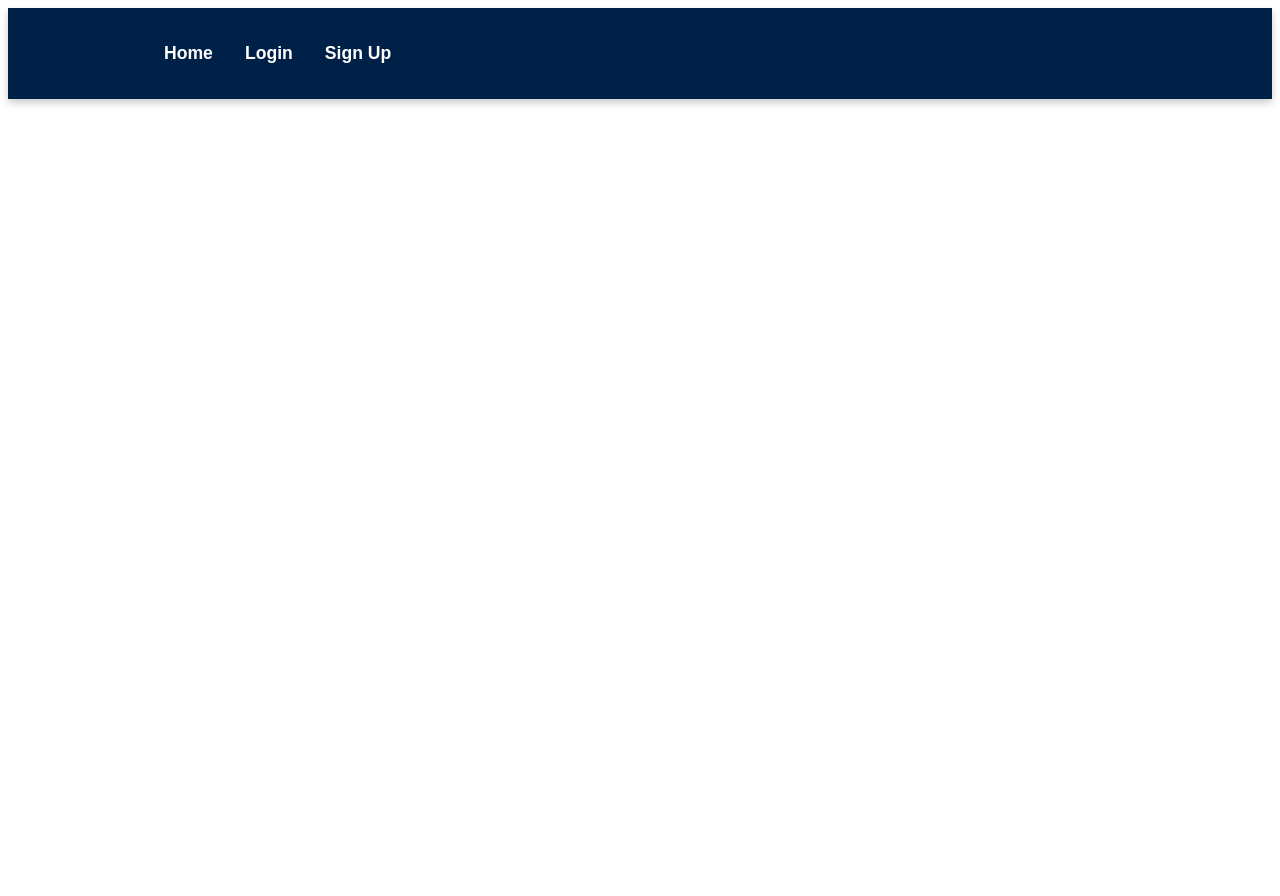
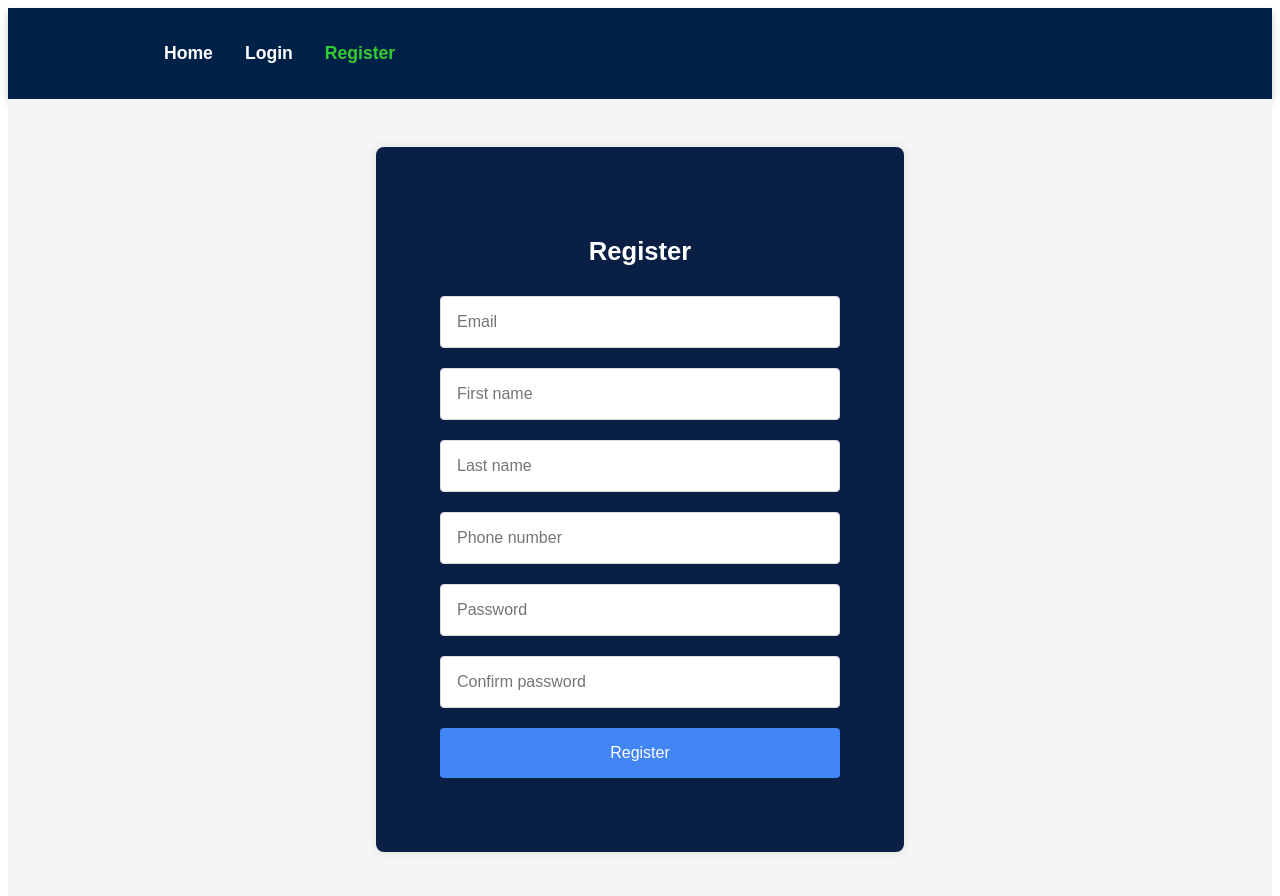
Before and after one commit to Pachara6411361/seniorProject, a React (Vite) app: page /register in a window 1280 px wide. Before the commit this address had no page. Shown: the top 896 px of the page. Before the commit the page ends 800 px from the top, so only its background shows below. Built offline with nearby package versions, Linux system fonts and the light colour scheme; no server answers.

Commit message:
integrate API in register page

```diff
--- a/src/App.jsx
+++ b/src/App.jsx
@@ -7,7 +7,7 @@ import HomePage from "./pages/HomePage.jsx";
 import LoginPage from "./pages/LoginPage.jsx";
 import ResumePage from "./pages/ResumePage.jsx";
 import SearchPage from "./pages/SearchPage.jsx";
-import SignUpPage from "./pages/SignUpPage.jsx";
+import RegisterPage from "./pages/RegisterPage.jsx";
 import UploadPage from "./pages/UploadPage.jsx";
 
 function App() {
@@ -18,7 +18,7 @@ function App() {
         <Routes>
           <Route path="/" element={<HomePage />} />
           <Route path="/login" element={<LoginPage />} />
-          <Route path="/signup" element={<SignUpPage />} />
+          <Route path="/register" element={<RegisterPage />} />
           <Route path="/upload" element={<UploadPage />} />
           <Route path="/resume" element={<ResumePage />} />
           <Route path="/search" element={<SearchPage />} />
--- a/src/Components/Navbar/Navbar.jsx
+++ b/src/Components/Navbar/Navbar.jsx
@@ -43,8 +43,8 @@ const Navbar = () => {
               <NavLink to="/login" activeStyle>
                 Login
               </NavLink>
-              <NavLink to="/signup" activeStyle>
-                Sign Up
+              <NavLink to="/register" activeStyle>
+                Register
               </NavLink>
             </>
           )}
--- a/src/configs/AppConfig.js
+++ b/src/configs/AppConfig.js
@@ -1,4 +1,7 @@
 // AppConfig.js
-export const AppConfig = {
+
+const AppConfig = {
   API_URL: import.meta.env.VITE_API_URL,
 };
+
+export default AppConfig;
--- /dev/null
+++ b/src/pages/RegisterPage.jsx
@@ -0,0 +1,187 @@
+// Signup.jsx
+import React, { useState } from "react";
+import { useAuth } from "../hooks/AuthContext";
+import { useNavigate } from "react-router-dom";
+import styled from "styled-components";
+import { useMediaQuery } from "react-responsive";
+import { registerJobSeeker } from "../services/ApiClient";
+
+const alphaRegex = /^[A-Za-z]+$/;
+
+const RegisterPage = () => {
+  const [email, setEmail] = useState("");
+  const [password, setPassword] = useState("");
+  const [firstName, setFirstName] = useState("");
+  const [lastName, setLastName] = useState("");
+  const [phoneNumber, setPhoneNumber] = useState("");
+  const [confirmPassword, setConfirmPassword] = useState("");
+  const [error, setError] = useState("");
+
+  const navigate = useNavigate();
+
+  // Media Queries
+  const isDesktopOrLaptop = useMediaQuery({ query: "(min-width: 1224px)" });
+  const isTabletOrMobile = useMediaQuery({ query: "(max-width: 1224px)" });
+
+  const handleRegister = async (e) => {
+    e.preventDefault();
+
+    if (!alphaRegex.test(firstName)) {
+      setError("First name must contain only alphabetic characters");
+      return;
+    } else if (!alphaRegex.test(lastName)) {
+      setError("Last name must contain only alphabetic characters");
+      return;
+    } else if (!/[A-Za-z]/.test(password)) {
+      setError("Password must contain at least one letter");
+      return;
+    } else if (!/\d/.test(password)) {
+      setError("Password must contain at least one number");
+      return;
+    } else if (password !== confirmPassword) {
+      setError("Passwords do not match");
+      return;
+    }
+
+    const payload = {
+      email: email,
+      password: password,
+      first_name: firstName,
+      last_name: lastName,
+      mobile_number: phoneNumber,
+    };
+
+    try {
+      const result = await registerJobSeeker(payload);
+      if (result.status_code == 201) {
+        navigate("/login");
+      } else if (result.status_code == 400) {
+        setError(result.status_message);
+        return;
+      }
+    } catch (error) {
+      console.error("Error registering user:", error.message);
+    }
+  };
+
+  return (
+    <FormContainer>
+      <Form onSubmit={handleRegister}>
+        <Title>Register</Title>
+        <Input
+          type="email"
+          placeholder="Email"
+          value={email}
+          onChange={(e) => setEmail(e.target.value)}
+          required
+        />
+        <Input
+          type="text"
+          minLength="2"
+          placeholder="First name"
+          value={firstName}
+          onChange={(e) => setFirstName(e.target.value)}
+          required
+        />
+        <Input
+          type="text"
+          minLength="2"
+          placeholder="Last name"
+          value={lastName}
+          onChange={(e) => setLastName(e.target.value)}
+          required
+        />
+        <Input
+          type="tel"
+          pattern="^\d{10,15}$"
+          placeholder="Phone number"
+          value={phoneNumber}
+          onChange={(e) => setPhoneNumber(e.target.value)}
+          required
+        />
+        <Input
+          type="password"
+          minLength="8"
+          placeholder="Password"
+          value={password}
+          onChange={(e) => setPassword(e.target.value)}
+          required
+        />
+        <Input
+          type="password"
+          placeholder="Confirm password"
+          value={confirmPassword}
+          onChange={(e) => setConfirmPassword(e.target.value)}
+          required
+        />
+        {error && <ErrorMessage>{error}</ErrorMessage>}
+        <Button type="submit">Register</Button>
+      </Form>
+    </FormContainer>
+  );
+};
+
+export default RegisterPage;
+
+const FormContainer = styled.div`
+  display: flex;
+  justify-content: center;
+  align-items: center;
+  height: 100vh;
+  padding: 20px;
+  background-color: #f5f5f5;
+  box-sizing: border-box;
+`;
+
+const Form = styled.form`
+  background: #0a1f44;
+  padding: 5vw;
+  border-radius: 8px;
+  box-shadow: 0px 0px 10px rgba(0, 0, 0, 0.1);
+  text-align: center;
+  width: 100%;
+  max-width: 400px;
+  min-width: 280px;
+`;
+
+const Title = styled.h2`
+  font-size: clamp(1.5rem, 2vw, 3rem);
+  margin-bottom: 1rem;
+`;
+
+const Input = styled.input`
+  width: 100%;
+  padding: 1rem;
+  margin: 10px 0;
+  border: 1px solid #ddd;
+  border-radius: 4px;
+  font-size: 1rem;
+  box-sizing: border-box;
+`;
+
+const Button = styled.button`
+  width: 100%;
+  padding: 1rem;
+  margin: 10px 0;
+  background-color: #4285f4;
+  color: white;
+  border: none;
+  border-radius: 4px;
+  font-size: 1rem;
+  cursor: pointer;
+  &:hover {
+    background-color: #357ae8;
+  }
+`;
+
+const ErrorMessage = styled.p`
+  color: red;
+  font-size: 0.9rem;
+  margin-top: 10px;
+`;
+
+const HelperText = styled.p`
+  margin-top: 1rem;
+  font-size: 0.9rem;
+  color: #555;
+`;
--- a/src/pages/SignUpPage.jsx
+++ /dev/null
@@ -1,127 +0,0 @@
-// Signup.jsx
-import React, { useState } from "react";
-import { useAuth } from "../hooks/AuthContext";
-import { useNavigate } from "react-router-dom";
-import styled from "styled-components";
-import { useMediaQuery } from "react-responsive";
-
-const SignUpPage = () => {
-  const [email, setEmail] = useState("");
-  const [password, setPassword] = useState("");
-  const [confirmPassword, setConfirmPassword] = useState("");
-  const [error, setError] = useState("");
-  const { signup } = useAuth();
-  const navigate = useNavigate();
-
-  // Media Queries
-  const isDesktopOrLaptop = useMediaQuery({ query: '(min-width: 1224px)' });
-  const isTabletOrMobile = useMediaQuery({ query: '(max-width: 1224px)' });
-
-  const handleSignup = (e) => {
-    e.preventDefault();
-
-    if (password !== confirmPassword) {
-      setError("Passwords do not match");
-      return;
-    }
-
-    signup(email, password);
-    navigate("/home");
-  };
-
-  return (
-    <FormContainer>
-      <Form onSubmit={handleSignup}>
-        <Title>Sign Up</Title>
-        <Input
-          type="email"
-          placeholder="Email"
-          value={email}
-          onChange={(e) => setEmail(e.target.value)}
-          required
-        />
-        <Input
-          type="password"
-          placeholder="Password"
-          value={password}
-          onChange={(e) => setPassword(e.target.value)}
-          required
-        />
-        <Input
-          type="password"
-          placeholder="Confirm Password"
-          value={confirmPassword}
-          onChange={(e) => setConfirmPassword(e.target.value)}
-          required
-        />
-        {error && <ErrorMessage>{error}</ErrorMessage>}
-        <Button type="submit">Sign Up</Button>
-      </Form>
-
-    </FormContainer>
-  );
-};
-
-export default SignUpPage;
-
-const FormContainer = styled.div`
-  display: flex;
-  justify-content: center;
-  align-items: center;
-  height: 100vh;
-  padding: 20px;
-  background-color: #f5f5f5;
-  box-sizing: border-box;
-`;
-
-const Form = styled.form`
-  background: #0a1f44;
-  padding: 5vw;
-  border-radius: 8px;
-  box-shadow: 0px 0px 10px rgba(0, 0, 0, 0.1);
-  text-align: center;
-  width: 100%;
-  max-width: 400px;
-  min-width: 280px;
-`;
-
-const Title = styled.h2`
-  font-size: clamp(1.5rem, 2vw, 3rem);
-  margin-bottom: 1rem;
-`;
-
-const Input = styled.input`
-  width: 100%;
-  padding: 1rem;
-  margin: 10px 0;
-  border: 1px solid #ddd;
-  border-radius: 4px;
-  font-size: 1rem;
-`;
-
-const Button = styled.button`
-  width: 100%;
-  padding: 1rem;
-  background-color: #4285f4;
-  color: white;
-  border: none;
-  border-radius: 4px;
-  font-size: 1rem;
-  cursor: pointer;
-
-  &:hover {
-    background-color: #357ae8;
-  }
-`;
-
-const ErrorMessage = styled.p`
-  color: red;
-  font-size: 0.9rem;
-  margin-top: 10px;
-`;
-
-const HelperText = styled.p`
-  margin-top: 1rem;
-  font-size: 0.9rem;
-  color: #555;
-`;
--- /dev/null
+++ b/src/services/ApiClient.js
@@ -0,0 +1,28 @@
+import axios from "axios";
+import AppConfig from "../configs/AppConfig";
+
+const apiClient = axios.create({
+  baseURL: AppConfig.API_URL,
+  headers: {
+    "Content-Type": "application/json",
+  },
+});
+
+// Example of an interceptor to add authorization token if needed
+// apiClient.interceptors.request.use((config) => {
+//   const token = localStorage.getItem("token");
+//   if (token) {
+//     config.headers.Authorization = `Bearer ${token}`;
+//   }
+//   return config;
+// });
+
+export const registerJobSeeker = async (payload) => {
+  const response = await apiClient.post("/jobseekers/register", payload);
+  return response.data;
+};
+
+export const loginJobSeeker = async (payload) => {
+  const response = await apiClient.post("/jobseekers/login", payload);
+  return response.data;
+};
```
